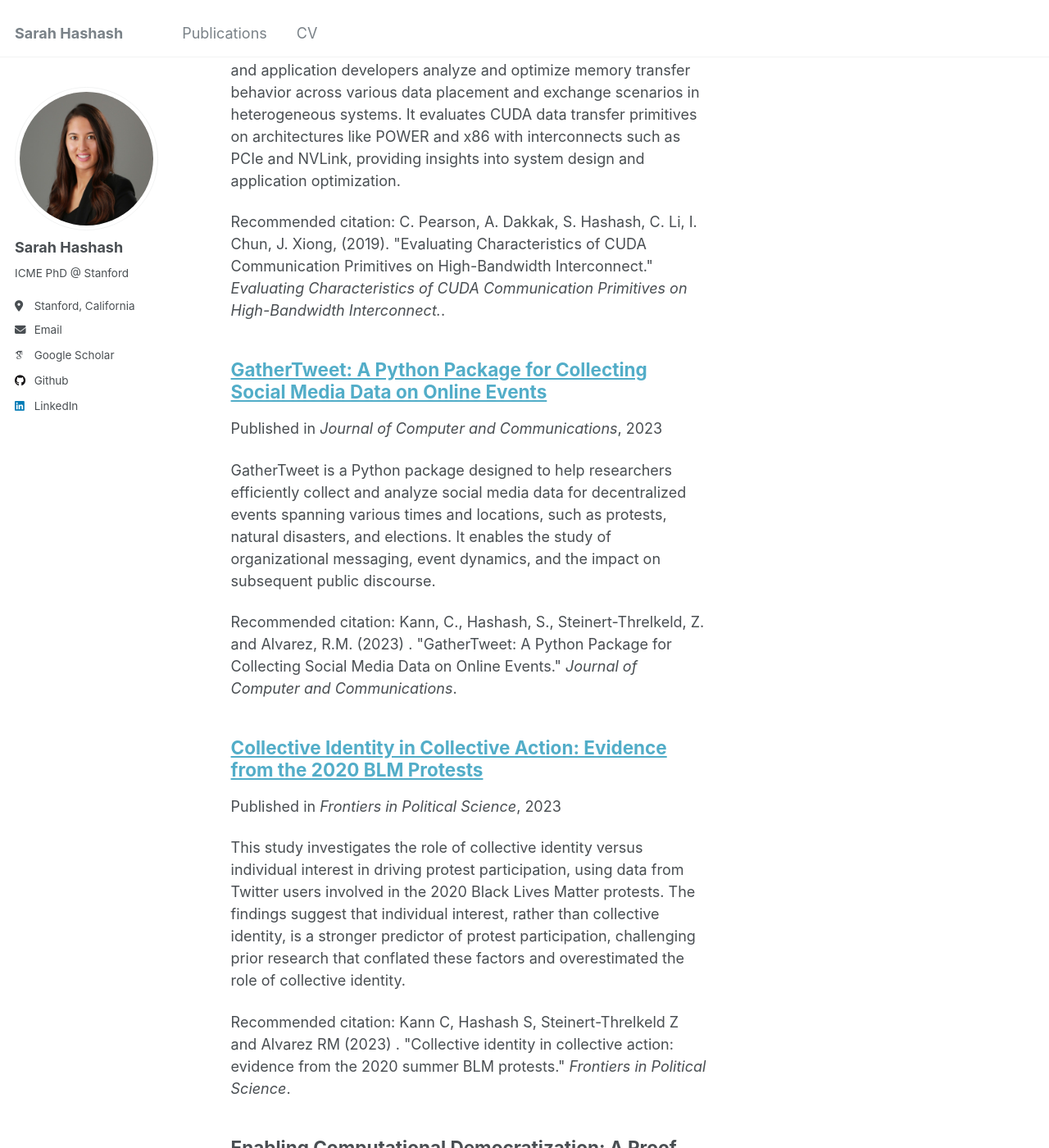
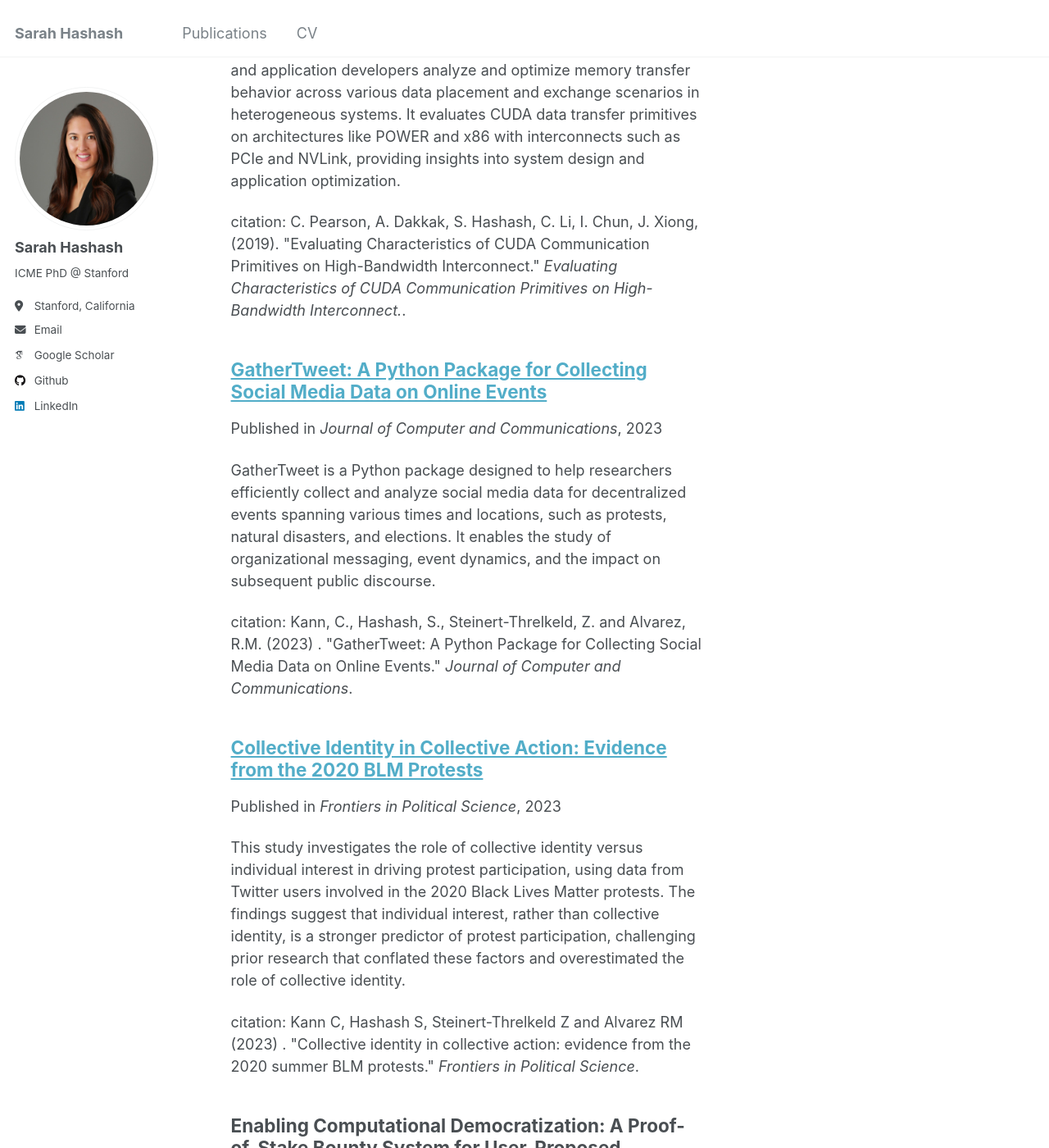
Before and after one commit to s-hashash/sarahhashash, a Jekyll site: the page built from _pages/collection-archive.html, in a window 1280 px wide and 1400 px high, scrolled down 307 px. Shown: the whole window at 82% size. Built offline with Jekyll 4.4.1, drawn with Linux system fonts in a browser that asks for light colours; some web fonts are replaced; some of the changed text lies outside the part shown.

Commit message:
Update archive-single.html

```diff
--- a/_includes/archive-single.html
+++ b/_includes/archive-single.html
@@ -49,13 +49,13 @@
     {% endif %}
 
     {% if post.citation and post.paperurl and post.slidesurl %}
-      <p>Recommended citation: {{ post.citation }}<br /><a href="{{ post.paperurl }}">Download Paper</a> | <a href="{{ post.slidesurl }}">Download Slides</a></p>
+      <p>citation: {{ post.citation }}<br /><a href="{{ post.paperurl }}">Download Paper</a> | <a href="{{ post.slidesurl }}">Download Slides</a></p>
     {% elsif post.citation and post.paperurl %}
-      <p>Recommended citation: {{ post.citation }}<br /><a href="{{ post.paperurl }}">Download Paper</a></p>
+      <p>citation: {{ post.citation }}<br /><a href="{{ post.paperurl }}">Download Paper</a></p>
     {% elsif post.citation and post.slidesurl %}
-      <p>Recommended citation: {{ post.citation }}<br /><a href="{{ post.slidesurl }}">Download Slides</a></p>
+      <p>citation: {{ post.citation }}<br /><a href="{{ post.slidesurl }}">Download Slides</a></p>
     {% elsif post.citation %}
-      <p>Recommended citation: {{ post.citation }}</p>
+      <p>citation: {{ post.citation }}</p>
     {% elsif post.paperurl %}
       <p><a href="{{ post.paperurl }}">Download Paper</a></p>
     {% elsif post.slidesurl %}
```
